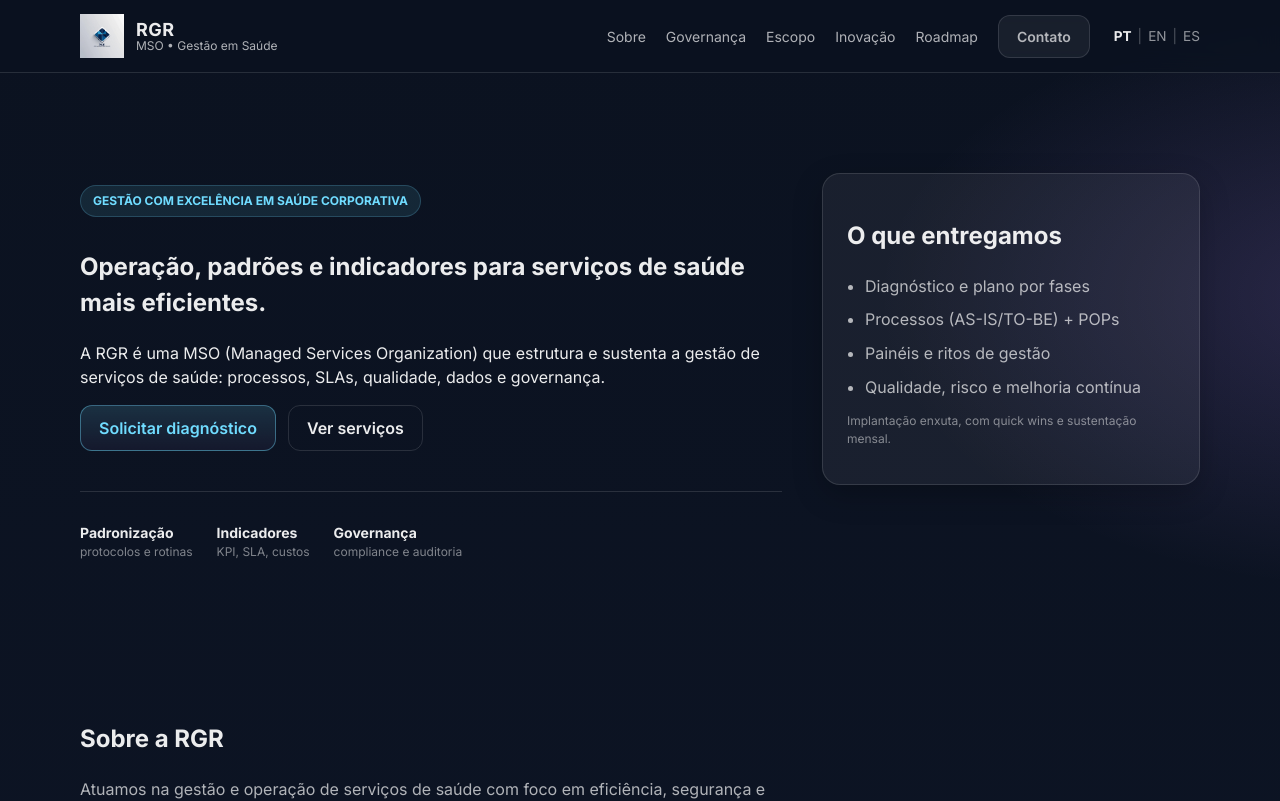
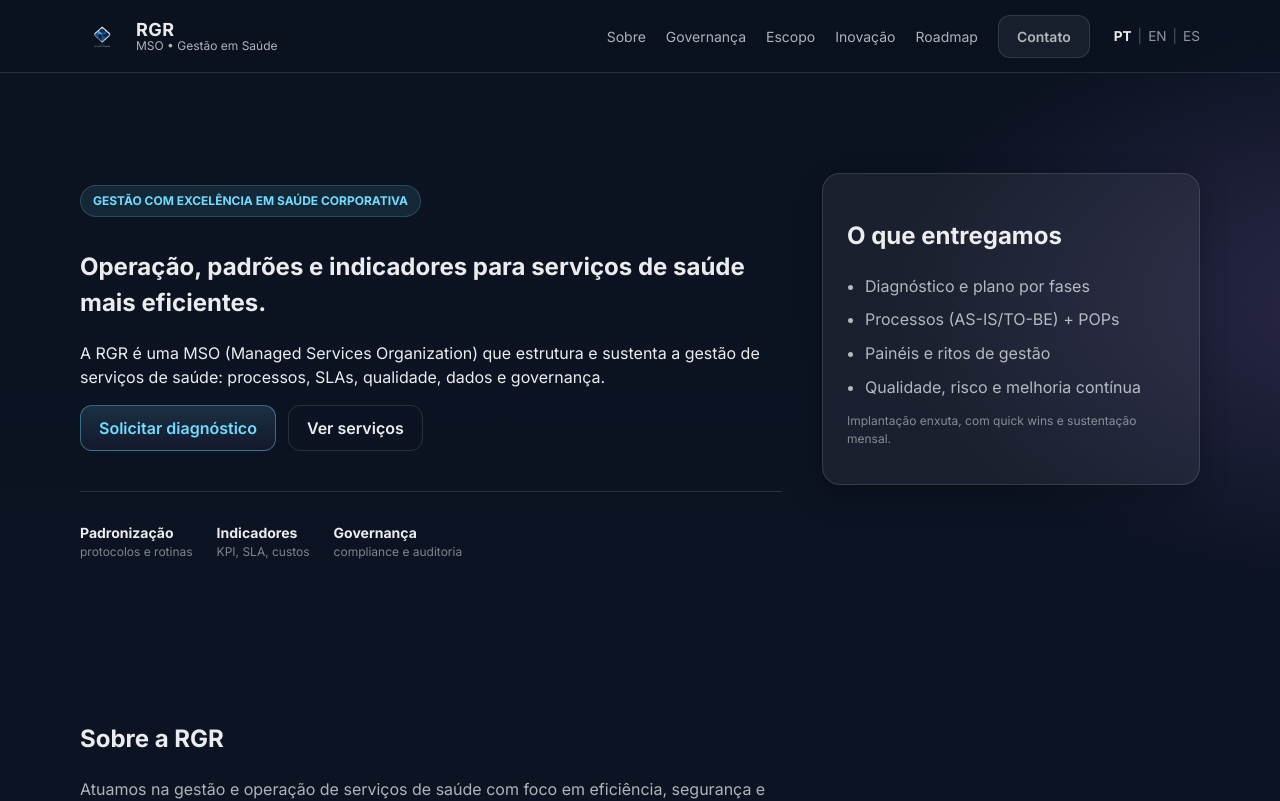
Before and after one commit to YooDxE3/rgr-website-tech, a Next.js app: page / in a window 1280 px wide. Shown: the top 801 px of the page. Built offline with nearby package versions, Linux system fonts and the light colour scheme.

Commit message:
tentando arrumar logo

```diff
--- a/src/components/Site.tsx
+++ b/src/components/Site.tsx
@@ -13,7 +13,13 @@ export default function Site({ lang }: { lang: Lang }) {
       <header className="topbar">
         <div className="container topbar__inner">
           <a className="brand" href="#inicio">
-            <Image src="/assets/logo-rgr.jpeg" alt="RGR" width={44} height={44} />
+            <img
+  src="/assets/logo-rgr.png"
+  alt="RGR"
+  width="44"
+  height="44"
+  style={{ objectFit: "contain" }}
+/>
             <div className="brand__text">
               <strong>RGR</strong>
               <span>{t.topbar.tagline}</span>
@@ -241,7 +247,7 @@ export default function Site({ lang }: { lang: Lang }) {
             <div className="foot">
               {/* Tag HTML normal, sem otimização */}
 <img
-  src="/assets/logo-rgr.jpeg"
+  src="/assets/logo-rgr.png"
   alt="RGR"
   width="44"
   height="44"
```
Also changed, not shown: public/assets/logo-rgr.png (added).
